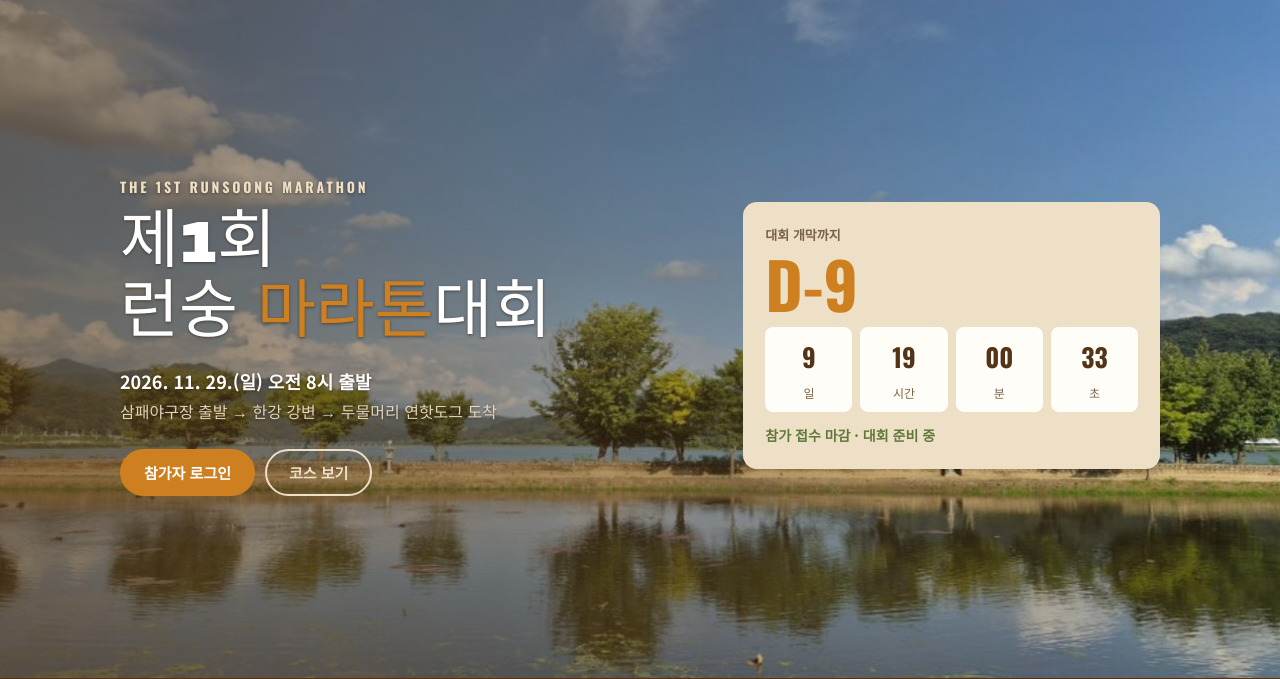
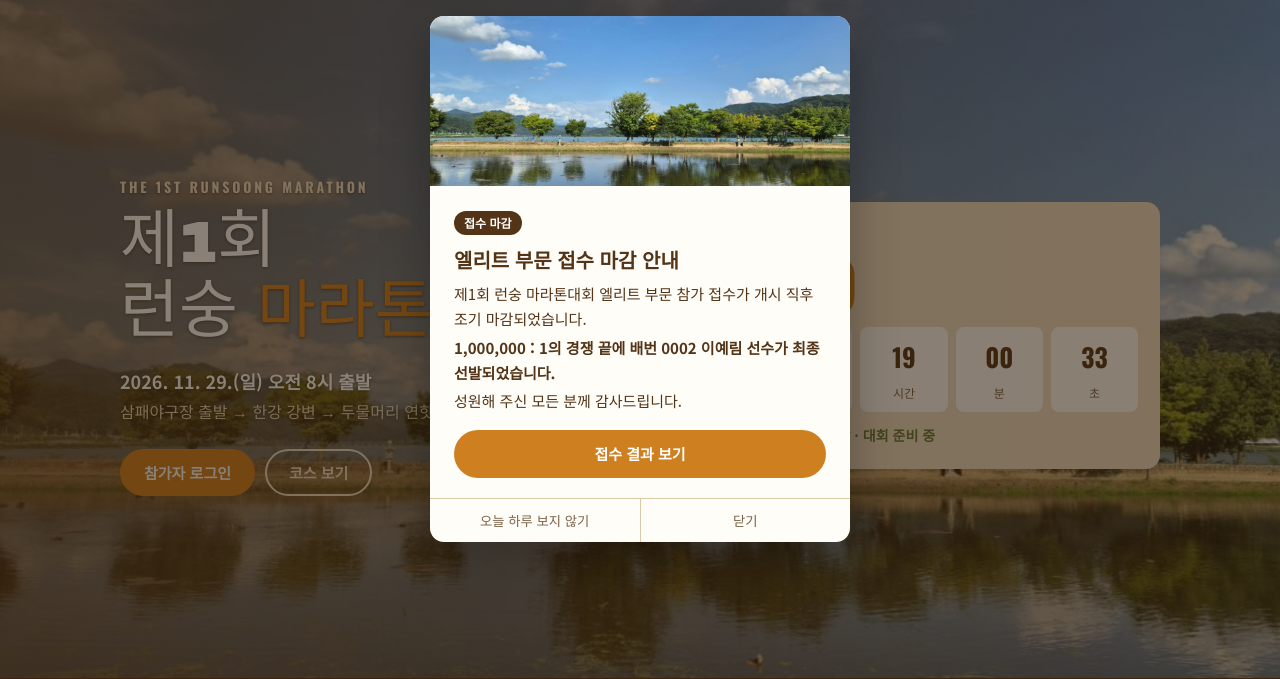
Before and after one commit to nowah00/runsoong-marathon, a plain HTML site: page index.html in a window 1280 px wide. Shown: the part 121-800 px from the top of the page. Drawn offline with nearby package versions, Linux system fonts and the light colour scheme.

Commit message:
홈 팝업을 접수 마감 안내로 전환
접수 마감 상태에서는 마감·선발 결과 안내 팝업을 띄우고 공지사항으로 연결.

Co-Authored-By: Claude Opus 5.5 <noreply@anthropic.com>
Claude-Session: https://claude.ai/code/session_018dH9Wz5dx5UxB5ovpTtzRA

```diff
--- a/index.html
+++ b/index.html
@@ -246,10 +246,11 @@ thead th{background:var(--bark);color:var(--cream);white-space:nowrap}
 .modal-box.popup-box{max-width:420px;padding:0;overflow:hidden}
 .popup-box .pop-img{display:block;width:100%;height:170px;object-fit:cover}
 .popup-box .pop-body{padding:22px 24px 20px}
+.popup-box .pop-badge.closed{background:var(--bark)}
 .popup-box .pop-badge{display:inline-block;background:var(--amber);color:#fff;font-size:.75rem;font-weight:700;padding:2px 10px;border-radius:999px;margin-bottom:8px}
 .popup-box h2{font-size:1.4rem;font-weight:900;margin-bottom:6px}
 .popup-box p{margin:0 0 4px;font-size:.9375rem}
-.popup-box .pop-actions{display:flex;flex-direction:column;gap:8px;margin-top:16px}
+.popup-box .pop-actions{display:flex;flex-direction:column;gap:8px;margin-top:16px;text-align:center}
 .popup-box .pop-foot{display:flex;justify-content:space-between;border-top:1px solid var(--line);font-size:.8125rem}
 .popup-box .pop-foot button{flex:1;background:none;border:0;padding:12px;font-family:var(--font-body);color:var(--muted);cursor:pointer}
 .popup-box .pop-foot button+button{border-left:1px solid var(--line)}
@@ -608,15 +609,23 @@ footer .copy{opacity:.75;margin:0}
 </main>
 
 <!-- ===== 접수 오픈 팝업 (홈) ===== -->
-<div class="modal" id="apply-popup" hidden role="dialog" aria-modal="true" aria-labelledby="pop-title">
+<div class="modal" id="apply-popup" hidden role="dialog" aria-modal="true" aria-label="대회 안내">
   <div class="modal-box popup-box">
     <img class="pop-img" src="img/hero.jpg" alt="" width="1325" height="691">
-    <div class="pop-body">
+    <div class="pop-body" data-open hidden>
       <span class="pop-badge">접수 오픈</span>
-      <h2 id="pop-title">엘리트 부문 참가 접수</h2>
+      <h2>엘리트 부문 참가 접수</h2>
       <p>제1회 런숭 마라톤대회 엘리트 선수를 모집합니다.</p>
       <p><b>모집 인원 단 1명 · 선착순 마감</b></p>
       <div class="pop-actions"><button class="btn amber" type="button" data-action="apply">지금 접수하기</button></div>
+    </div>
+    <div class="pop-body" data-closed hidden>
+      <span class="pop-badge closed">접수 마감</span>
+      <h2>엘리트 부문 접수 마감 안내</h2>
+      <p>제1회 런숭 마라톤대회 엘리트 부문 참가 접수가 개시 직후 조기 마감되었습니다.</p>
+      <p><b>1,000,000 : 1의 경쟁 끝에 배번 0002 이예림 선수가 최종 선발되었습니다.</b></p>
+      <p>성원해 주신 모든 분께 감사드립니다.</p>
+      <div class="pop-actions"><a class="btn amber" href="#notice" data-action="popup-close">접수 결과 보기</a></div>
     </div>
     <div class="pop-foot">
       <button type="button" data-action="popup-today">오늘 하루 보지 않기</button>
@@ -907,7 +916,7 @@ function renderEntryState(){
 }
 
 function maybeShowPopup(v){
-  var show = v==="home" && !entryClosed() && lsGet(POPUP_KEY)!==todayStr() && $("queue").hidden;
+  var show = v==="home" && lsGet(POPUP_KEY)!==todayStr() && $("queue").hidden;
   $("apply-popup").hidden = !show;
 }
 
```
